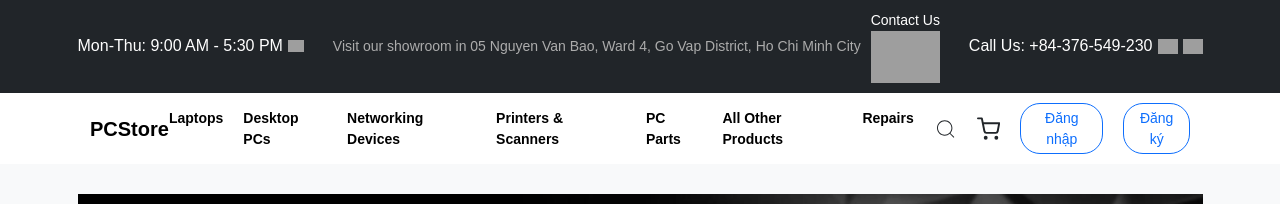
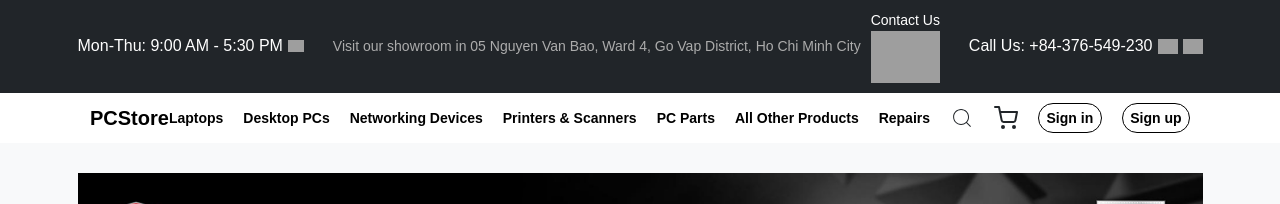
Before and after one commit to tienphat2910/PCStore, a React (Vite) app in the folder client/: page /home in a window 1280 px wide. Shown: the top 204 px of the page. Built offline with nearby package versions, Linux system fonts and the light colour scheme; grey boxes are pictures that could not be loaded.

Commit message:
fix btn dn dk

```diff
--- a/client/src/layouts/Header/Navigation.jsx
+++ b/client/src/layouts/Header/Navigation.jsx
@@ -84,7 +84,7 @@ const Navigation = () => {
                         <CiSearch size={20} color="#000" style={{ marginRight: "10px" }} />
                         <input
                             type="text"
-                            placeholder="Search entire store here..."
+                            placeholder="What are you looking for?"
                             style={{
                                 border: "none",
                                 outline: "none",
@@ -126,23 +126,55 @@ const Navigation = () => {
                         onClick={() => navigate('/cart')}
                     />
 
-                    {/* <BiUser size={24} color="#007bff" style={{ cursor: "pointer" }} /> */}
-
                     {/* Nút Đăng nhập và Đăng ký */}
                     <button
-                        className="btn btn-outline-primary"
-                        style={{ fontSize: "14px", borderRadius: "20px" }}
-                        onClick={() => navigate('/login')}
+                        className="btn"
+                        style={{
+                            fontSize: "14px",
+                            borderRadius: "20px",
+                            border: "1px solid black", // Viền đen
+                            color: "black", // Chữ đen
+                            fontWeight: "bold", // Chữ đen
+                        }}
+                        onClick={() => navigate("/login")}
+                        onMouseEnter={(e) => {
+                            e.target.style.backgroundColor = "#9933CC"; // Màu nền hover
+                            e.target.style.borderColor = "#9933CC"; // Viền hover
+                            e.target.style.color = "white"; // Màu chữ hover
+                        }}
+                        onMouseLeave={(e) => {
+                            e.target.style.backgroundColor = "transparent"; // Màu nền trở lại ban đầu
+                            e.target.style.borderColor = "black"; // Viền trở lại ban đầu
+                            e.target.style.color = "black"; // Chữ trở lại ban đầu
+                        }}
                     >
-                        Đăng nhập
+                        Sign in
                     </button>
                     <button
-                        className="btn btn-outline-primary"
-                        style={{ fontSize: "14px", borderRadius: "20px" }}
-                        onClick={() => navigate('/signup')}
+                        className="btn"
+                        style={{
+                            fontSize: "14px",
+                            borderRadius: "20px",
+                            border: "1px solid black", // Viền đen
+                            color: "black",
+                            fontWeight: "bold", // Chữ đen
+                        }}
+                        onClick={() => navigate("/signup")}
+                        onMouseEnter={(e) => {
+                            e.target.style.backgroundColor = "#9933CC"; // Màu nền hover
+                            e.target.style.borderColor = "#9933CC"; // Viền hover
+                            e.target.style.color = "white"; // Màu chữ hover
+                        }}
+                        onMouseLeave={(e) => {
+                            e.target.style.backgroundColor = "transparent"; // Màu nền trở lại ban đầu
+                            e.target.style.borderColor = "black"; // Viền trở lại ban đầu
+                            e.target.style.color = "black"; // Chữ trở lại ban đầu
+                        }}
                     >
-                        Đăng ký
+                        Sign up
                     </button>
+
+
                 </div>
             </div>
         </div>
```
